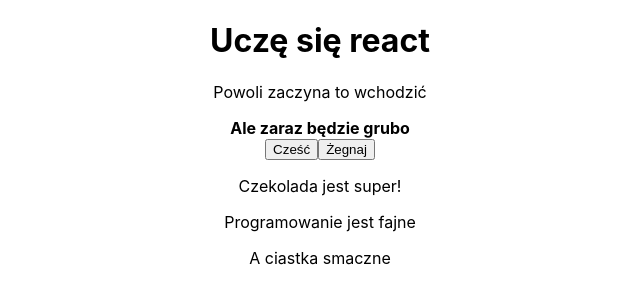
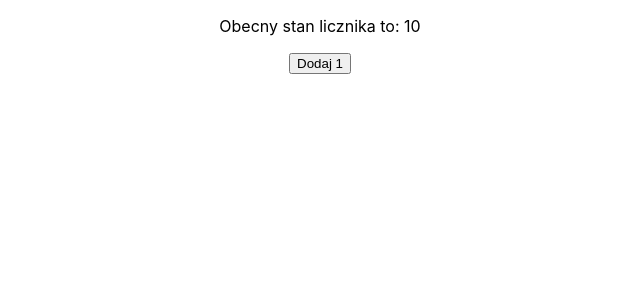
Before and after one commit to masives/taste-react, a React (Create React App) app: page / in a window 1280 px wide. Shown: the top 304 px of the page, without its empty margins (320-960 px from the left). Built offline with nearby package versions, Linux system fonts and the light colour scheme; the HTML template or start-up script is replaced by a standard one.

Commit message:
add starting point for modifying state

```diff
--- a/src/App.js
+++ b/src/App.js
@@ -3,37 +3,23 @@ import React from 'react';
 // tak możemy importować style
 import './App.css';
 
-const message = 'Czekolada jest super!';
-const message1 = 'Programowanie jest fajne';
-const message2 = 'A ciastka smaczne';
-
 // klasa App (nazwa własna) dziedziczy od klasy Komponent, dzięki czemu mamy dostęp m.in. do funkcji render
 class App extends React.Component {
+  state = {
+    counter: 10,
+  };
   render() {
+    console.log(this.state.counter);
     return (
       <div className="App">
-        <div>
-          <h1>Uczę się react</h1>
-          <p>Powoli zaczyna to wchodzić</p>
-          <b>Ale zaraz będzie grubo</b>
-        </div>
+        <p>Obecny stan licznika to: {this.state.counter}</p>
         <button
           onClick={() => {
-            console.log('siemka');
+            console.log('Dodaję 1');
           }}
         >
-          Cześć
+          Dodaj 1
         </button>
-        <button
-          onClick={() => {
-            console.log('bajbaj');
-          }}
-        >
-          Żegnaj
-        </button>
-        <p>{message}</p>
-        <p>{message1}</p>
-        <p>{message2}</p>
       </div>
     );
   }
```
